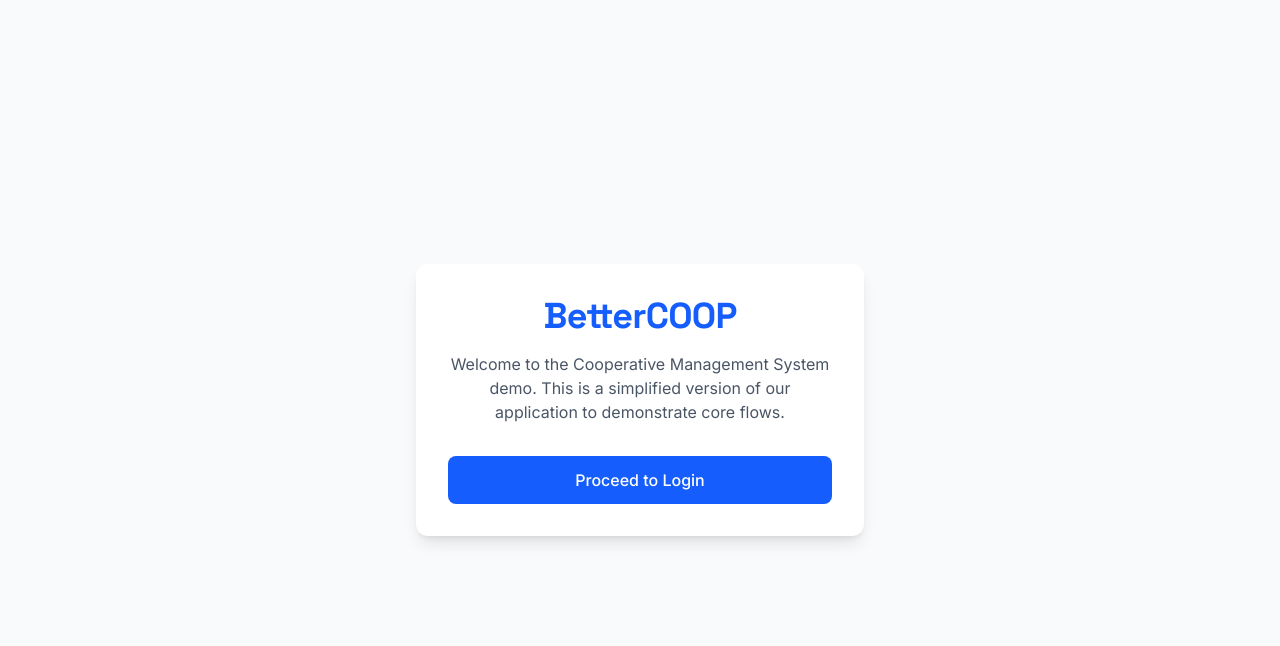
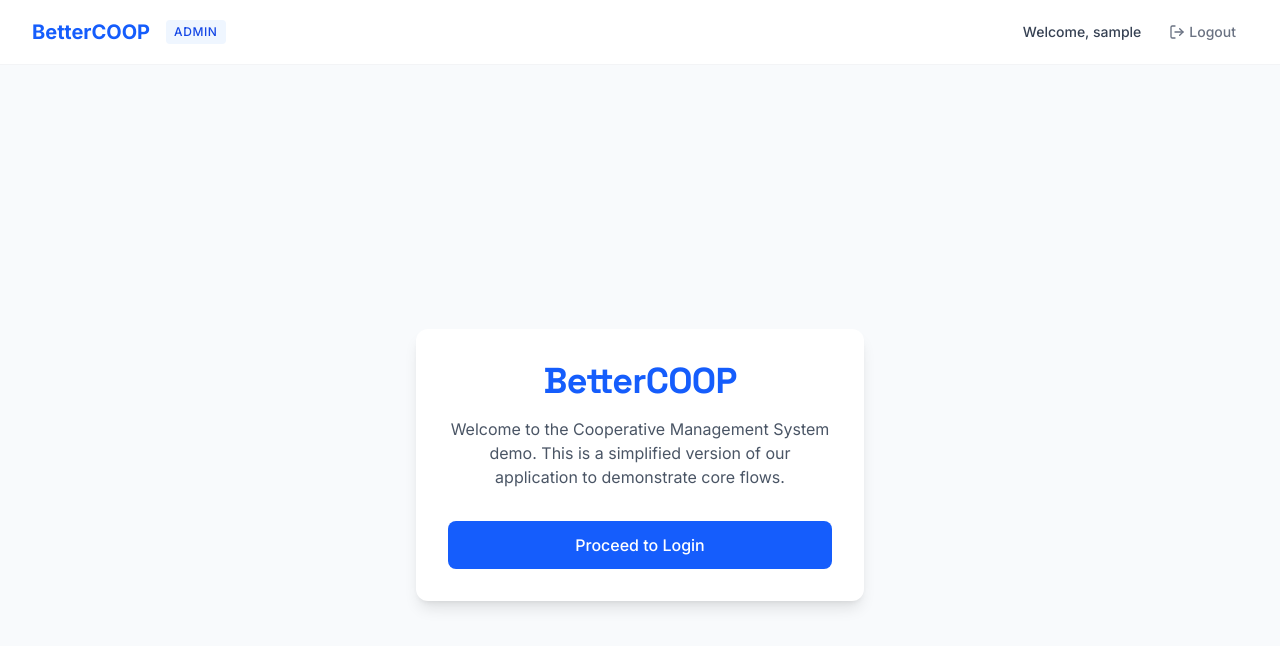
Before and after one commit to ephym6/BetterCOOP, a React (Vite) app: page / in a window 1280 px wide. Shown: the top 646 px of the page. Built offline with nearby package versions, Linux system fonts and the light colour scheme; sample sign-in values are in the browser's storage.

Commit message:
feat: add logout and route protection

```diff
--- a/src/App.jsx
+++ b/src/App.jsx
@@ -6,11 +6,13 @@ import { LoginPage } from './pages/LoginPage';
 import { ClerkDashboard } from './pages/ClerkDashboard';
 import { MemberDashboard } from './pages/MemberDashboard';
 import { ProtectedRoute } from './components/ProtectedRoute';
+import { Navbar } from './components/Navbar';
 
 export default function App() {
   return (
     <AuthProvider>
       <BrowserRouter>
+        <Navbar />
         <Routes>
           <Route path="/" element={<LandingPage />} />
           <Route path="/login" element={<LoginPage />} />
--- a/src/components/Navbar.jsx
+++ b/src/components/Navbar.jsx
@@ -1,5 +1,43 @@
 import React from 'react';
+import { useAuth } from '../context/AuthContext';
+import { useNavigate } from 'react-router-dom';
+import { LogOut } from 'lucide-react';
 
 export const Navbar = () => {
-  return <nav>Navbar</nav>;
+  const { user, logout } = useAuth();
+  const navigate = useNavigate();
+
+  const handleLogout = () => {
+    logout();
+    navigate('/login');
+  };
+
+  if (!user) return null;
+
+  return (
+    <nav className="bg-white shadow-sm border-b border-gray-100">
+      <div className="max-w-7xl mx-auto px-4 sm:px-6 lg:px-8">
+        <div className="flex justify-between h-16">
+          <div className="flex items-center">
+            <span className="text-xl font-bold text-blue-600">BetterCOOP</span>
+            <span className="ml-4 px-2 py-1 bg-blue-50 text-blue-700 text-xs font-medium rounded uppercase tracking-wider">
+              {user.role}
+            </span>
+          </div>
+          <div className="flex items-center space-x-4">
+            <span className="text-sm font-medium text-gray-700">
+              Welcome, {user.username}
+            </span>
+            <button
+              onClick={handleLogout}
+              className="flex items-center space-x-1 text-gray-500 hover:text-red-600 transition-colors px-3 py-2 rounded-md text-sm font-medium"
+            >
+              <LogOut className="w-4 h-4" />
+              <span>Logout</span>
+            </button>
+          </div>
+        </div>
+      </div>
+    </nav>
+  );
 };
```
